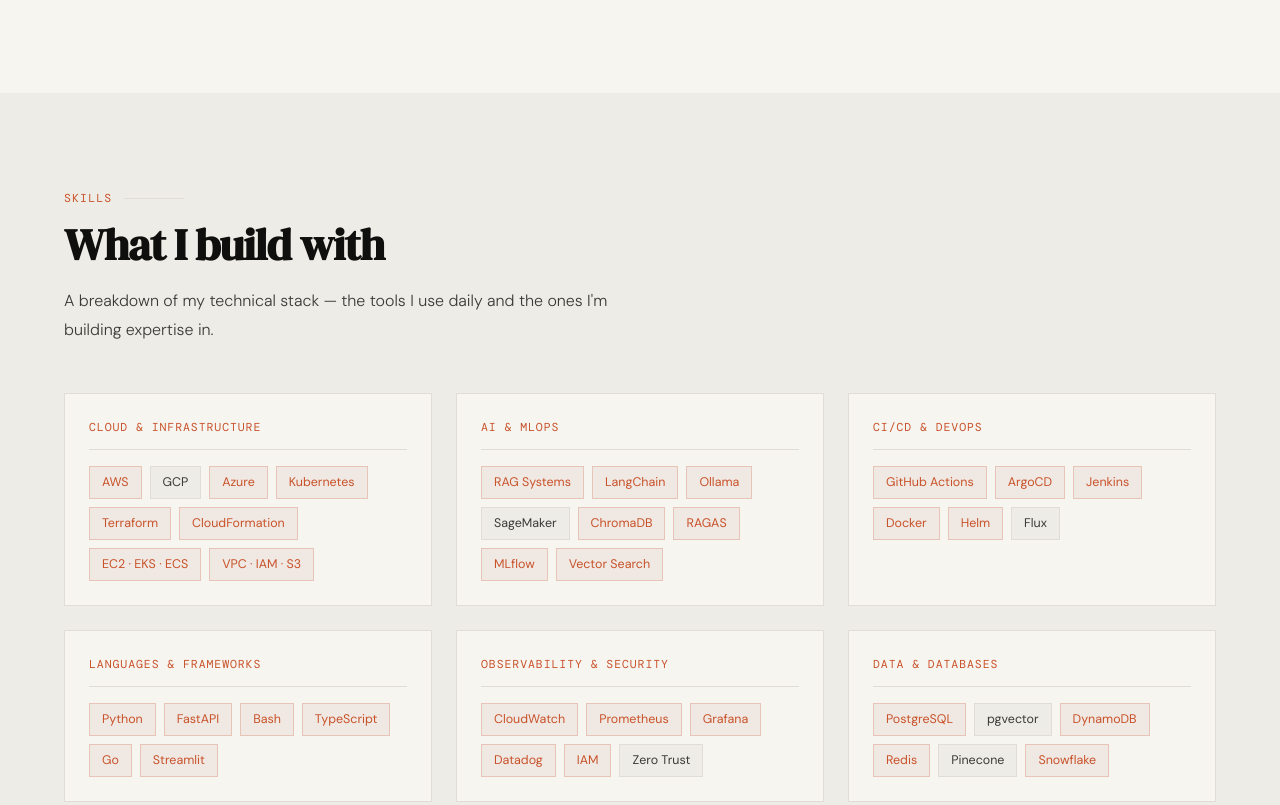
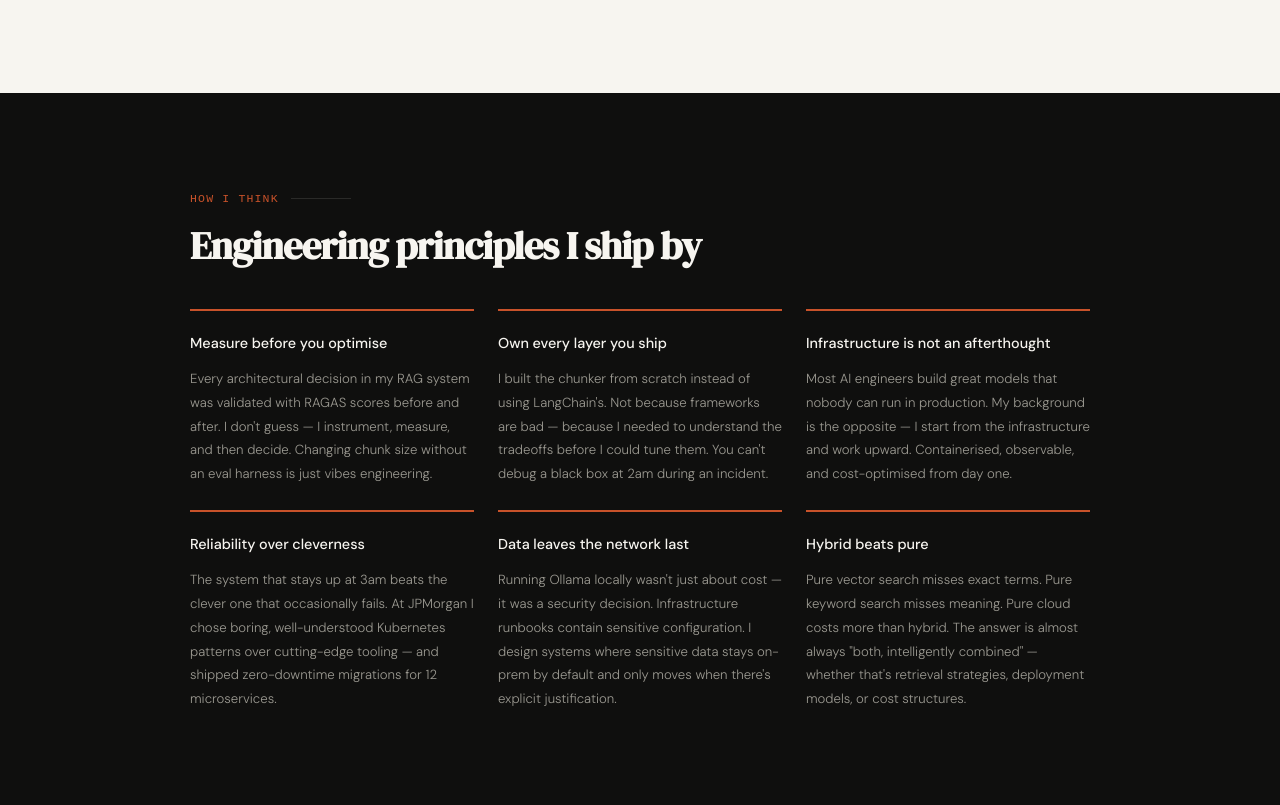
Before and after one commit to jagadeeshrl93/jagadeeshrl93.github.io, a plain HTML site: page index.html in a window 1280 px wide. Shown: the part 1463-2268 px from the top of the page. Drawn offline with nearby package versions, Linux system fonts and the light colour scheme.

Commit message:
feat: add How I Think section + fix headline

```diff
--- a/index.html
+++ b/index.html
@@ -621,6 +621,40 @@
   </div>
 </section>
 
+
+<section id="thinking" style="background:#0f0f0e;">
+  <div style="max-width:900px;margin:0 auto;">
+    <div style="font-family:monospace;font-size:0.72rem;letter-spacing:.1em;text-transform:uppercase;color:#c8522a;margin-bottom:1rem;display:flex;align-items:center;gap:0.75rem;">How I think<span style="flex:1;height:1px;background:#2a2a28;max-width:60px;display:inline-block;"></span></div>
+    <h2 style="font-family:'DM Serif Display',serif;font-size:clamp(1.75rem,3vw,2.5rem);color:#f7f5f0;margin-bottom:2.5rem;letter-spacing:-0.02em;line-height:1.15;">Engineering principles I ship by</h2>
+    <div style="display:grid;grid-template-columns:1fr 1fr 1fr;gap:1.5rem;">
+      <div style="border-top:2px solid #c8522a;padding-top:1.25rem;">
+        <div style="font-size:0.9rem;font-weight:500;color:#f7f5f0;margin-bottom:0.75rem;">Measure before you optimise</div>
+        <p style="font-size:0.825rem;color:#9a9890;font-weight:300;line-height:1.8;">Every architectural decision in my RAG system was validated with RAGAS scores before and after. I don't guess — I instrument, measure, and then decide. Changing chunk size without an eval harness is just vibes engineering.</p>
+      </div>
+      <div style="border-top:2px solid #c8522a;padding-top:1.25rem;">
+        <div style="font-size:0.9rem;font-weight:500;color:#f7f5f0;margin-bottom:0.75rem;">Own every layer you ship</div>
+        <p style="font-size:0.825rem;color:#9a9890;font-weight:300;line-height:1.8;">I built the chunker from scratch instead of using LangChain's. Not because frameworks are bad — because I needed to understand the tradeoffs before I could tune them. You can't debug a black box at 2am during an incident.</p>
+      </div>
+      <div style="border-top:2px solid #c8522a;padding-top:1.25rem;">
+        <div style="font-size:0.9rem;font-weight:500;color:#f7f5f0;margin-bottom:0.75rem;">Infrastructure is not an afterthought</div>
+        <p style="font-size:0.825rem;color:#9a9890;font-weight:300;line-height:1.8;">Most AI engineers build great models that nobody can run in production. My background is the opposite — I start from the infrastructure and work upward. Containerised, observable, and cost-optimised from day one.</p>
+      </div>
+      <div style="border-top:2px solid #c8522a;padding-top:1.25rem;">
+        <div style="font-size:0.9rem;font-weight:500;color:#f7f5f0;margin-bottom:0.75rem;">Reliability over cleverness</div>
+        <p style="font-size:0.825rem;color:#9a9890;font-weight:300;line-height:1.8;">The system that stays up at 3am beats the clever one that occasionally fails. At JPMorgan I chose boring, well-understood Kubernetes patterns over cutting-edge tooling — and shipped zero-downtime migrations for 12 microservices.</p>
+      </div>
+      <div style="border-top:2px solid #c8522a;padding-top:1.25rem;">
+        <div style="font-size:0.9rem;font-weight:500;color:#f7f5f0;margin-bottom:0.75rem;">Data leaves the network last</div>
+        <p style="font-size:0.825rem;color:#9a9890;font-weight:300;line-height:1.8;">Running Ollama locally wasn't just about cost — it was a security decision. Infrastructure runbooks contain sensitive configuration. I design systems where sensitive data stays on-prem by default and only moves when there's explicit justification.</p>
+      </div>
+      <div style="border-top:2px solid #c8522a;padding-top:1.25rem;">
+        <div style="font-size:0.9rem;font-weight:500;color:#f7f5f0;margin-bottom:0.75rem;">Hybrid beats pure</div>
+        <p style="font-size:0.825rem;color:#9a9890;font-weight:300;line-height:1.8;">Pure vector search misses exact terms. Pure keyword search misses meaning. Pure cloud costs more than hybrid. The answer is almost always "both, intelligently combined" — whether that's retrieval strategies, deployment models, or cost structures.</p>
+      </div>
+    </div>
+  </div>
+</section>
+
 <!-- Skills -->
 <section id="skills">
   <div class="section-label">Skills</div>
```
